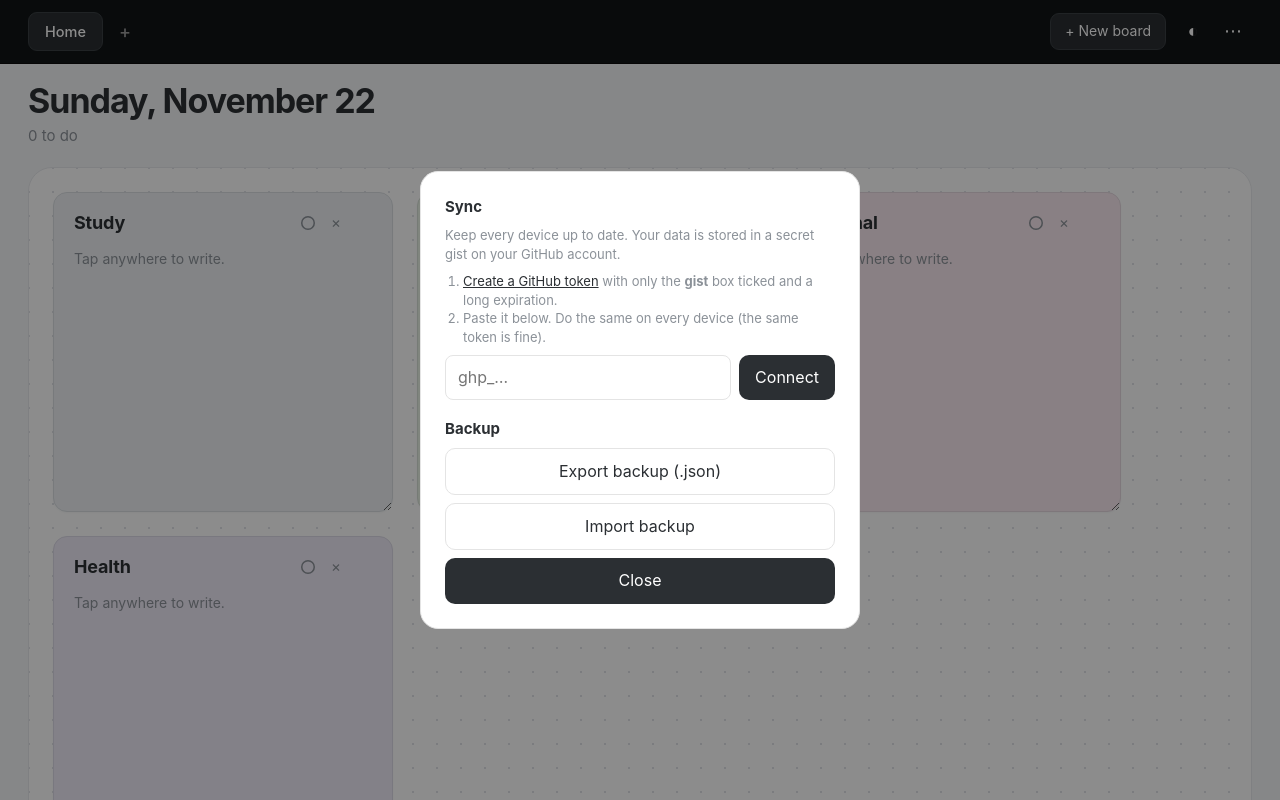
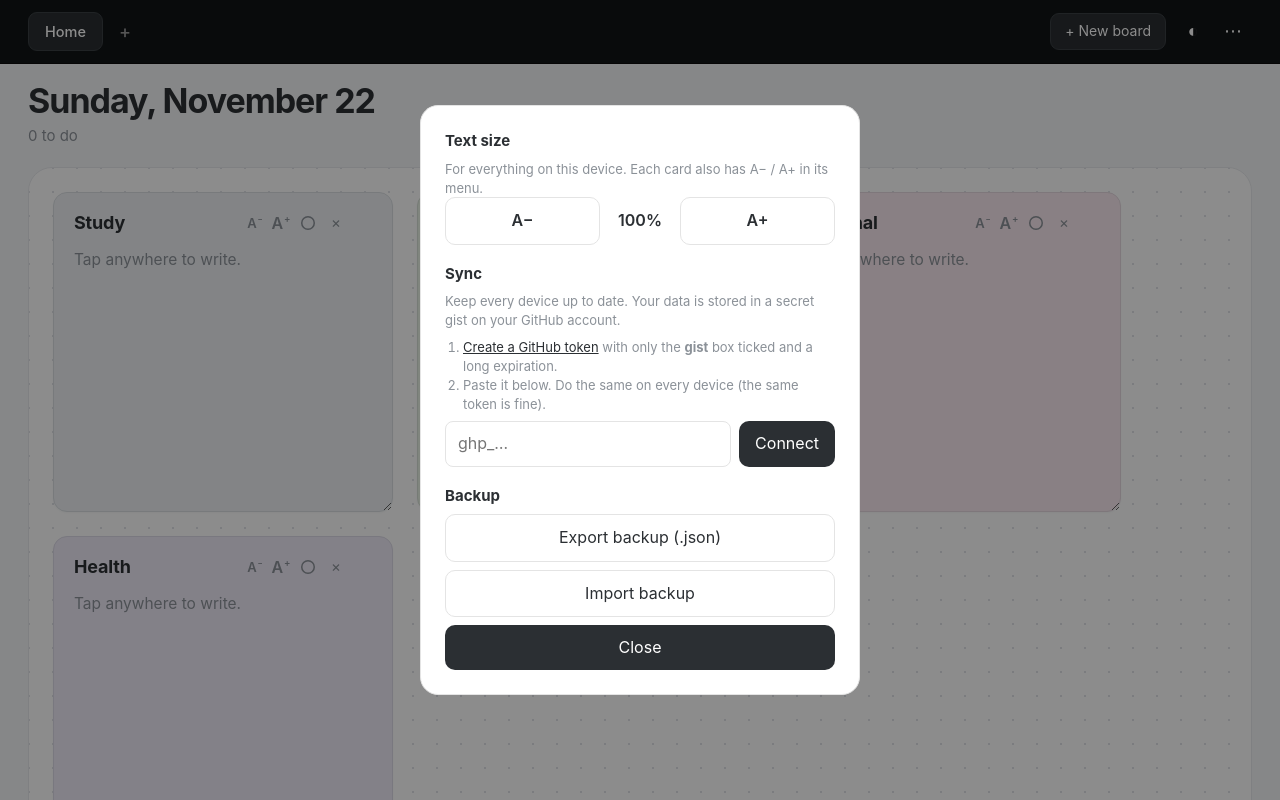
Before and after one commit to omidiz/life, a plain HTML site: page index.html in a window 1280 px wide. Both pictures are taken after a click on the button "Menu". Shown: the top 800 px of the page. Drawn offline with Linux system fonts and the light colour scheme.

Commit message:
Text size: A−/A+ per card and a device-wide setting
Each card's menu gets A− and A+ to scale its title and text (synced).
The ⋯ menu gets a Text size setting that scales everything on the
current device only.

```diff
--- a/app.js
+++ b/app.js
@@ -202,11 +202,13 @@
     const items = visibleItems(b.id);
     const open = items.filter(t => isTask(t) && !t.done && t.title).length;
     return `
-      <section class="board" data-board="${esc(b.id)}" data-color="${b.color}" style="--board: var(--c-${b.color});${canvasMode() && b.x != null
+      <section class="board" data-board="${esc(b.id)}" data-color="${b.color}" style="--board: var(--c-${b.color});--s:${b.scale || 1};${canvasMode() && b.x != null
         ? `left:${b.x}px;top:${b.y}px;width:${b.w || CARD_W}px;height:${b.h || CARD_H}px;z-index:${b.z || 1}` : ''}">
         <div class="board-head">
           <input class="board-name" value="${esc(b.name)}" size="${Math.max(4, [...b.name].length + 1)}" dir="auto" aria-label="Board name" maxlength="40">
           <div class="board-menu">
+            <button class="mini aa" data-act="smaller" title="Smaller text" aria-label="Smaller text">A<sup>−</sup></button>
+            <button class="mini aa big" data-act="bigger" title="Bigger text" aria-label="Bigger text">A<sup>+</sup></button>
             <button class="swatch-btn" data-act="colors" title="Colour" aria-label="Change colour"></button>
             ${!canvasMode() && i > 0 ? '<button class="mini" data-act="left" title="Move earlier" aria-label="Move earlier">←</button>' : ''}
             ${!canvasMode() && i < n - 1 ? '<button class="mini" data-act="right" title="Move later" aria-label="Move later">→</button>' : ''}
@@ -245,6 +247,23 @@
     if (canvas) { fitCanvas(); document.querySelectorAll('#boards .board').forEach(el => resizeWatch.observe(el)); }
     quiet = false;
   };
+
+  /* ---------- text size ---------- */
+  const SIZES = [0.8, 0.9, 1, 1.15, 1.3, 1.5, 1.75, 2];
+  const nearestStep = v => SIZES.reduce((best, x, i) => (Math.abs(x - v) < Math.abs(SIZES[best] - v) ? i : best), 0);
+  // Whole-app text size for this device (not synced, so phone and laptop can differ).
+  let textSize = +localStorage.getItem('life-textsize') || 1;
+  const applyTextSize = () => {
+    document.documentElement.style.setProperty('--g', textSize);
+    const label = $('#textSizeLabel'); if (label) label.textContent = Math.round(textSize * 100) + '%';
+  };
+  const changeTextSize = dir => {
+    const i = nearestStep(textSize) + dir; if (i < 0 || i >= SIZES.length) return;
+    textSize = SIZES[i]; localStorage.setItem('life-textsize', textSize); applyTextSize();
+  };
+  $('#textSmaller').onclick = () => changeTextSize(-1);
+  $('#textBigger').onclick = () => changeTextSize(1);
+  applyTextSize();
 
   /* ---------- canvas: cards you can place and resize anywhere ---------- */
   const WIDE = matchMedia('(min-width: 900px)');
@@ -441,6 +460,10 @@
       const id = boardOf(b).id; picking = picking === id ? null : id; return render();
     } else if (act === 'color') {
       const board = boardOf(b); board.color = b.dataset.color; board.updated = now(); picking = null;
+    } else if (act === 'smaller' || act === 'bigger') {
+      const board = boardOf(b), i = nearestStep(board.scale || 1) + (act === 'bigger' ? 1 : -1);
+      if (i < 0 || i >= SIZES.length) return;
+      board.scale = SIZES[i]; board.updated = now();
     } else if (act === 'moving') {
       const id = boardOf(b).id; moving = moving === id ? null : id; return render();
     } else if (act === 'moveto') {
--- a/index.html
+++ b/index.html
@@ -34,6 +34,13 @@
   <main class="boards" id="boards"></main>
 
   <dialog id="menu">
+    <h3>Text size</h3>
+    <p class="muted">For everything on this device. Each card also has A− / A+ in its menu.</p>
+    <div class="row text-size">
+      <button class="btn ghost" id="textSmaller" aria-label="Smaller text">A−</button>
+      <span id="textSizeLabel">100%</span>
+      <button class="btn ghost" id="textBigger" aria-label="Bigger text">A+</button>
+    </div>
     <h3>Sync</h3>
     <div id="syncBox"></div>
     <h3>Backup</h3>
--- a/style.css
+++ b/style.css
@@ -368,3 +368,21 @@ html { scroll-padding-top: 76px; }
 .topbar input.page-tab { border-radius: 9px; background: #2a2e31; outline: none; border: 1px solid #5a6066; }
 .topbar .new-btn { background: #2a2e31; color: #fff; border: 1px solid #3a3f43; border-radius: 9px; }
 .topbar .new-btn:hover { background: #33383b; }
+
+/* ============ text size: device-wide (--g) × per card (--s) ============ */
+:root { --base: 15.5px; --g: 1; }
+@media (max-width: 640px) { :root { --base: 17px; } }
+.board .items { font-size: calc(var(--base) * var(--g) * var(--s, 1)); }
+.board .text, .board .note .text, .board .heading .text { font-size: 1em; }
+.board .bullet .dot { font-size: 1em; width: 1.05em; }
+.board .check { width: calc(18px * var(--g) * var(--s, 1)); height: calc(18px * var(--g) * var(--s, 1)); font-size: calc(10px * var(--g) * var(--s, 1)); margin-top: .2em; }
+.board .due { font-size: max(11px, .78em); }
+.board .board-name { font-size: calc(18px * var(--g) * var(--s, 1)); }
+@media (max-width: 640px) { .board .board-name { font-size: calc(22px * var(--g) * var(--s, 1)); } }
+.empty, .text:empty::before { font-size: inherit; }
+.mini.aa { font-size: 13px; font-weight: 600; width: 26px; }
+.mini.aa.big { font-size: 16px; }
+.mini.aa sup { font-size: .6em; margin-left: 1px; }
+.text-size { justify-content: space-between; }
+.text-size .btn { width: auto; flex: 1; margin: 0; font-weight: 600; }
+.text-size span { min-width: 64px; text-align: center; font-weight: 600; }
--- a/sw.js
+++ b/sw.js
@@ -1,6 +1,6 @@
 // Offline support: always ask the server for the newest files first (bypassing the
 // browser's 10-minute HTTP cache), and fall back to the saved copy when offline.
-const CACHE = 'life-v17';
+const CACHE = 'life-v18';
 const FILES = ['./', 'index.html', 'style.css', 'app.js', 'manifest.json', 'icon.svg', 'icon-192.png', 'icon-512.png'];
 
 self.addEventListener('install', e => {
```
Also changed, not shown: README.md.
